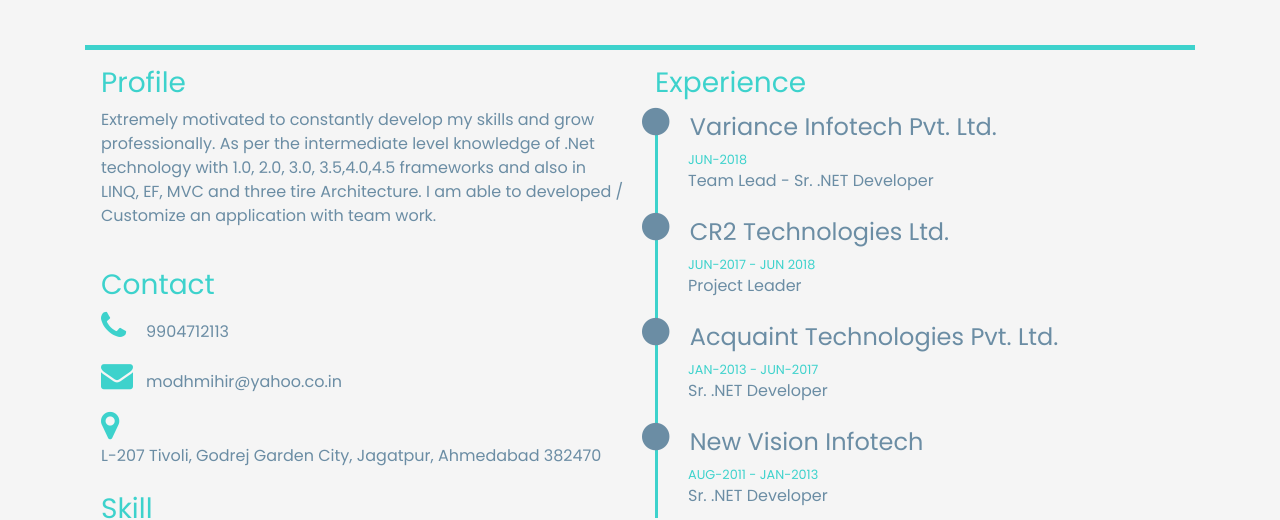
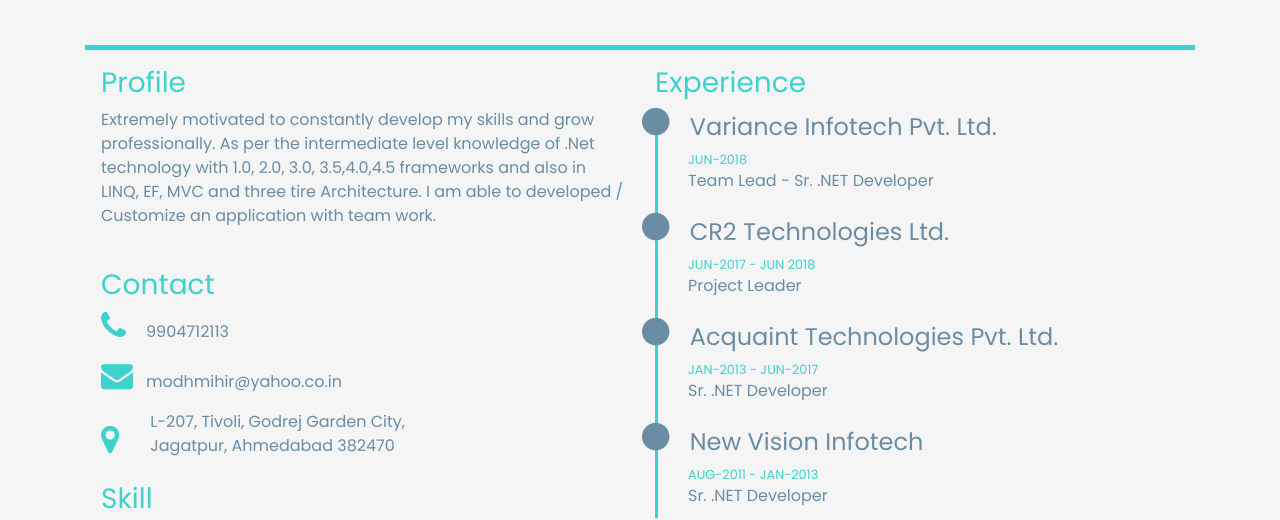
Before and after one commit to mihirmodh/mihirmodh.github.io, a plain HTML site: page index.html in a window 1280 px wide. Shown: the part 169-689 px from the top of the page. Drawn offline with nearby package versions, Linux system fonts and the light colour scheme.

Commit message:
Resolved Address isue

```diff
--- a/index.html
+++ b/index.html
@@ -98,10 +98,10 @@
                     <i class="fa fa-envelope fa-2x icone-lefted masterColor"></i>modhmihir@yahoo.co.in
                 </p>
                 <div class="subcolorgray">
-                    <div class="inline-block"><i class="fa fa-map-marker fa-2x icone-lefted masterColor"></i> </div>
-                    <div class="inline-block">
-                        L-207 Tivoli,
-                        Godrej Garden City,
+                    <div class="d-inline-block"><i class="fa fa-map-marker fa-2x icone-lefted masterColor"></i> </div>
+                    <div class="d-inline-block">
+                        L-207, Tivoli,
+                        Godrej Garden City,<br />
                         Jagatpur, Ahmedabad
                         382470
                     </div>
```
